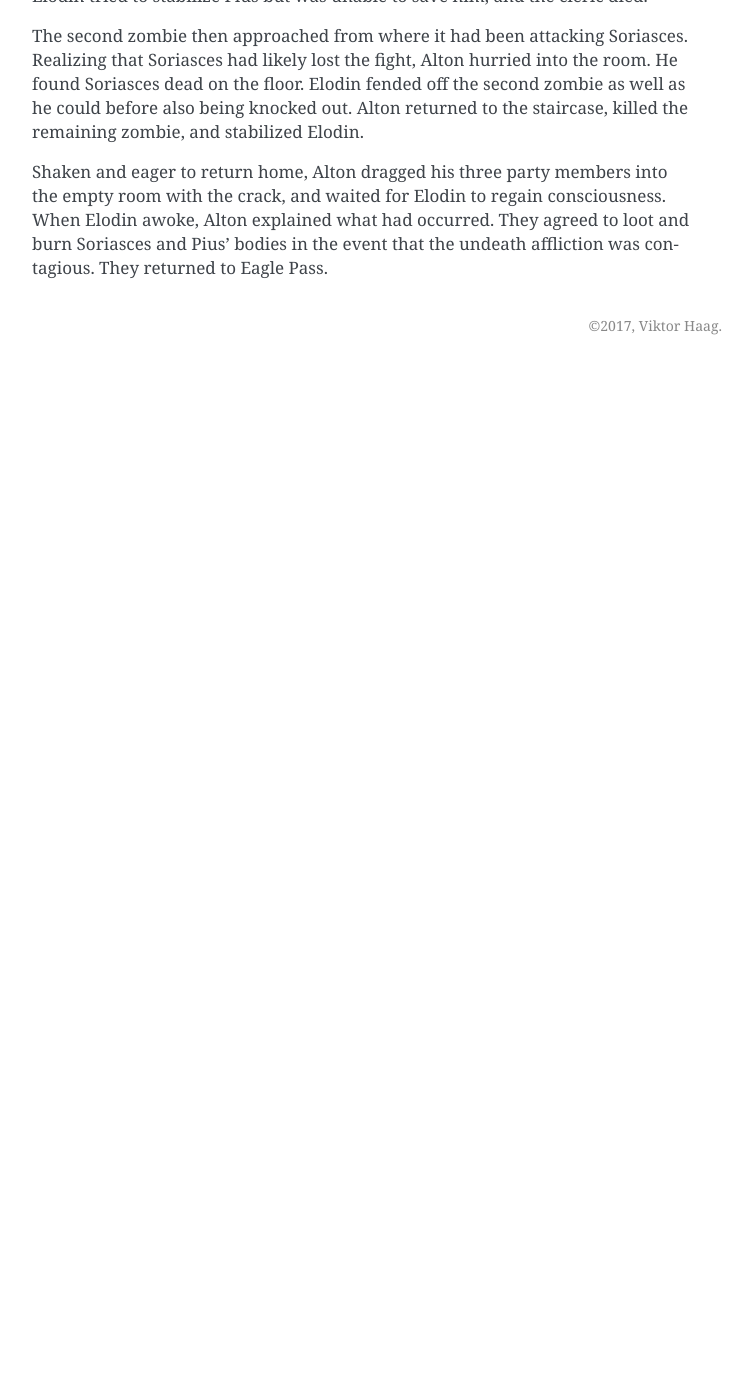
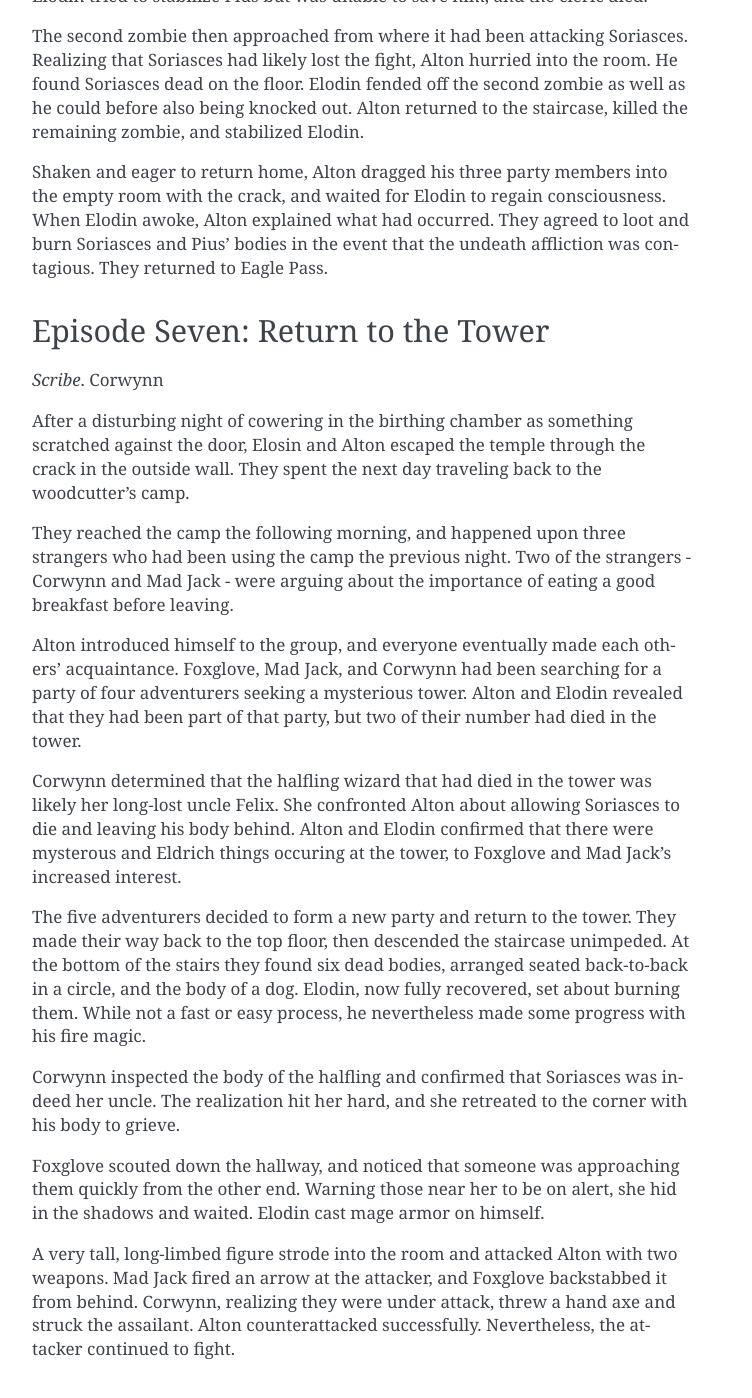
Before and after one commit to ViktorHaag/eagle-pass, a Sphinx documentation site: the page built from source/adventures/ruinedTemple.rst, in a window 1280 px wide and 1400 px high, scrolled down 8003 px. Shown: the whole window, without its empty margins (388-1140 px from the left). Built offline with Sphinx 7.4.7, drawn with Linux system fonts in a browser that asks for light colours; before the commit the page ends 8368 px from its top, so only the background shows below that.

Commit message:
ep seven of the ruined temple adventure

```diff
--- a/source/adventures/ruinedTemple.rst
+++ b/source/adventures/ruinedTemple.rst
@@ -373,3 +373,51 @@ empty room with the crack, and waited for Elodin to regain consciousness. When
 Elodin awoke, Alton explained what had occurred. They agreed to loot and burn
 Soriasces and Pius' bodies in the event that the undeath affliction was
 contagious. They returned to Eagle Pass.
+
+
+Episode Seven: Return to the Tower
+----------------------------------
+*Scribe*. Corwynn
+
+After a disturbing night of cowering in the birthing chamber as something
+scratched against the door, Elosin and Alton escaped the temple through the
+crack in the outside wall. They spent the next day traveling back to the
+woodcutter's camp.
+
+They reached the camp the following morning, and happened upon three strangers
+who had been using the camp the previous night. Two of the strangers - Corwynn
+and Mad Jack - were arguing about the importance of eating a good breakfast
+before leaving.
+
+Alton introduced himself to the group, and everyone eventually made each
+others' acquaintance. Foxglove, Mad Jack, and Corwynn had been searching for a
+party of four adventurers seeking a mysterious tower. Alton and Elodin revealed
+that they had been part of that party, but two of their number had died in the
+tower.
+
+Corwynn determined that the halfling wizard that had died in the tower was
+likely her long-lost uncle Felix. She confronted Alton about allowing Soriasces
+to die and leaving his body behind. Alton and Elodin confirmed that there were
+mysterous and Eldrich things occuring at the tower, to Foxglove and Mad Jack's
+increased interest.
+
+The five adventurers decided to form a new party and return to the tower. They
+made their way back to the top floor, then descended the staircase
+unimpeded. At the bottom of the stairs they found six dead bodies, arranged
+seated back-to-back in a circle, and the body of a dog. Elodin, now fully
+recovered, set about burning them. While not a fast or easy process, he
+nevertheless made some progress with his fire magic.
+
+Corwynn inspected the body of the halfling and confirmed that Soriasces was
+indeed her uncle. The realization hit her hard, and she retreated to the corner
+with his body to grieve.
+
+Foxglove scouted down the hallway, and noticed that someone was approaching
+them quickly from the other end. Warning those near her to be on alert, she hid
+in the shadows and waited. Elodin cast mage armor on himself.
+
+A very tall, long-limbed figure strode into the room and attacked Alton with
+two weapons. Mad Jack fired an arrow at the attacker, and Foxglove backstabbed
+it from behind. Corwynn, realizing they were under attack, threw a hand axe and
+struck the assailant. Alton counterattacked successfully. Nevertheless, the
+attacker continued to fight.
```
